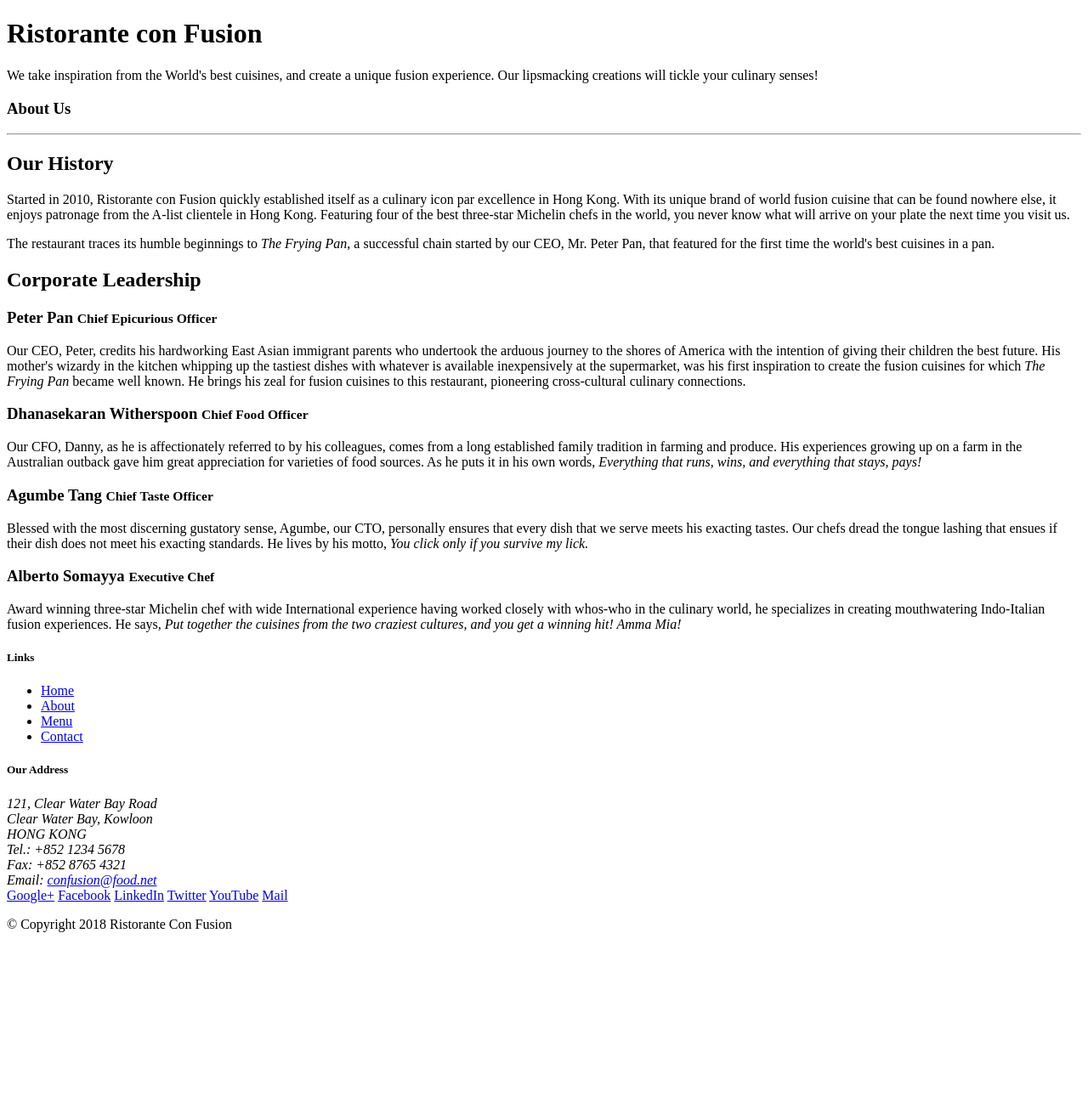
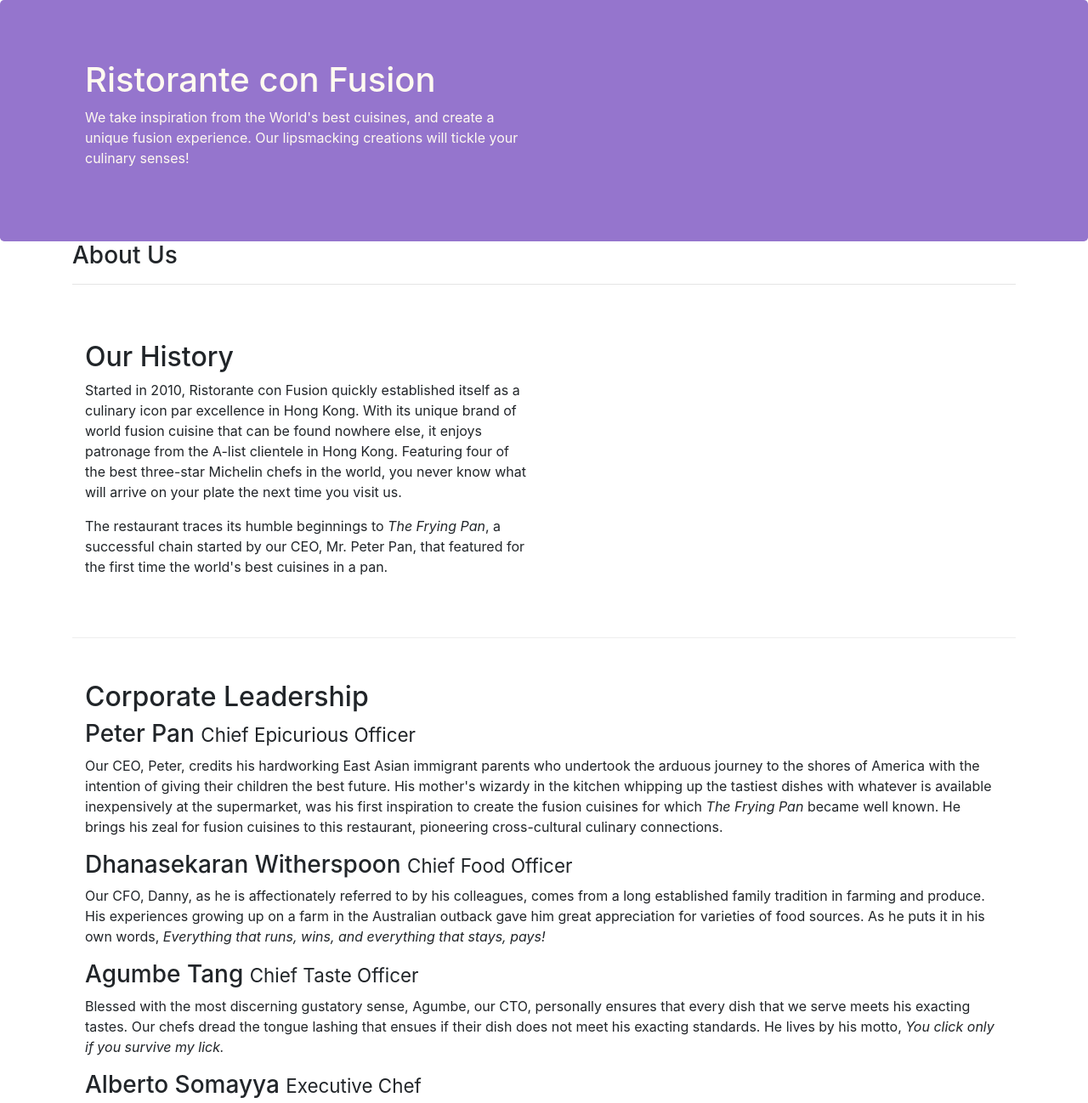
Before and after one commit to Shrey-Tyagi/git-Bootstrap-, a website: page bootstrap4/confusion/aboutus.html in a window 1280 px wide. Shown: the top 1298 px of the page at 85% size. Before the commit the page ends 1113 px from the top, so only its background shows below. Drawn offline with nearby package versions, Linux system fonts and the light colour scheme.

Commit message:
Assignment 01

```diff
--- a/bootstrap4/confusion/assignment1/aboutus.html
+++ b/bootstrap4/confusion/aboutus.html
@@ -2,8 +2,13 @@
 <html lang="en">
 
 <head>
+    <meta charset="utf-8">
+    <meta name="viewport" content="width=device-width, initial-scale=1, shrink-to-fit=no">
+    <meta http-equiv="x-ua-compatible" content="ie=edge">
 
     <title>Ristorante Con Fusion: About Us</title>
+    <link rel="stylesheet" href="node_modules/bootstrap/dist/css/bootstrap.min.css">
+    <link href="css/styles.css" rel="stylesheet">
 
 </head>
 
@@ -22,36 +27,36 @@
         </div>
     </header>
 
-    <div>
-        <div>
-            <div>
+    <div class="container">
+        <div class="row">
+            <div class ="col-12">
                <h3>About Us</h3>
                <hr>
             </div>
         </div>
 
-        <div>
-            <div>
+        <div class="row row-content">
+            <div class="col-12 col-sm-6">
                 <h2>Our History</h2>
                 <p>Started in 2010, Ristorante con Fusion quickly established itself as a culinary icon par excellence in Hong Kong. With its unique brand of world fusion cuisine that can be found nowhere else, it enjoys patronage from the A-list clientele in Hong Kong.  Featuring four of the best three-star Michelin chefs in the world, you never know what will arrive on your plate the next time you visit us.</p>
                 <p>The restaurant traces its humble beginnings to <em>The Frying Pan</em>, a successful chain started by our CEO, Mr. Peter Pan, that featured for the first time the world's best cuisines in a pan.</p>
             </div>
-            <div>
+            <div class="col-12 col-sm-6">
             </div>
         </div>
 
 
-        <div>
-            <div>
+        <div class="row row-content">
+            <div class="col-12">
                 <h2>Corporate Leadership</h2>
                 <h3>Peter Pan <small>Chief Epicurious Officer</small></h3>
-                <p>Our CEO, Peter, credits his hardworking East Asian immigrant parents who undertook the arduous journey to the shores of America with the intention of giving their children the best future. His mother's wizardy in the kitchen whipping up the tastiest dishes with whatever is available inexpensively at the supermarket, was his first inspiration to create the fusion cuisines for which <em>The Frying Pan</em> became well known. He brings his zeal for fusion cuisines to this restaurant, pioneering cross-cultural culinary connections.</p>
+                <p class="d-none d-sm-block">Our CEO, Peter, credits his hardworking East Asian immigrant parents who undertook the arduous journey to the shores of America with the intention of giving their children the best future. His mother's wizardy in the kitchen whipping up the tastiest dishes with whatever is available inexpensively at the supermarket, was his first inspiration to create the fusion cuisines for which <em>The Frying Pan</em> became well known. He brings his zeal for fusion cuisines to this restaurant, pioneering cross-cultural culinary connections.</p>
                 <h3>Dhanasekaran Witherspoon <small>Chief Food Officer</small></h3>
-                <p>Our CFO, Danny, as he is affectionately referred to by his colleagues, comes from a long established family tradition in farming and produce. His experiences growing up on a farm in the Australian outback gave him great appreciation for varieties of food sources. As he puts it in his own words, <em>Everything that runs, wins, and everything that stays, pays!</em></p>
+                <p class="d-none d-sm-block">Our CFO, Danny, as he is affectionately referred to by his colleagues, comes from a long established family tradition in farming and produce. His experiences growing up on a farm in the Australian outback gave him great appreciation for varieties of food sources. As he puts it in his own words, <em>Everything that runs, wins, and everything that stays, pays!</em></p>
                 <h3>Agumbe Tang <small>Chief Taste Officer</small></h3>
-                <p>Blessed with the most discerning gustatory sense, Agumbe, our CTO, personally ensures that every dish that we serve meets his exacting tastes. Our chefs dread the tongue lashing that ensues if their dish does not meet his exacting standards. He lives by his motto, <em>You click only if you survive my lick.</em></p>
+                <p class="d-none d-sm-block">Blessed with the most discerning gustatory sense, Agumbe, our CTO, personally ensures that every dish that we serve meets his exacting tastes. Our chefs dread the tongue lashing that ensues if their dish does not meet his exacting standards. He lives by his motto, <em>You click only if you survive my lick.</em></p>
                 <h3>Alberto Somayya <small>Executive Chef</small></h3>
-                <p>Award winning three-star Michelin chef with wide International experience having worked closely with whos-who in the culinary world, he specializes in creating mouthwatering Indo-Italian fusion experiences. He says, <em>Put together the cuisines from the two craziest cultures, and you get a winning hit! Amma Mia!</em></p>
+                <p class="d-none d-sm-block">Award winning three-star Michelin chef with wide International experience having worked closely with whos-who in the culinary world, he specializes in creating mouthwatering Indo-Italian fusion experiences. He says, <em>Put together the cuisines from the two craziest cultures, and you get a winning hit! Amma Mia!</em></p>
             </div>
        </div>
 
@@ -98,6 +103,9 @@
            </div>
         </div>
     </footer>
+    <script src="node_modules/jquery/dist/jquery.slim.min.js"></script>
+    <script src="node_modules/popper.js/dist/umd/popper.min.js"></script>
+    <script src="node_modules/bootstrap/dist/js/bootstrap.min.js"></script>
 
 </body>
 
--- a/bootstrap4/confusion/assignment1/css/styles.css
+++ /dev/null
@@ -1,29 +0,0 @@
-.row-header{
-    margin:0px auto;
-    padding:0px;
-}
-
-.row-content {
-    margin:0px auto;
-    padding: 50px 0px 50px 0px;
-    border-bottom: 1px ridge;
-    min-height:400px;
-}
-
-.footer{
-    background-color: #D1C4E9;
-    margin:0px auto;
-    padding: 20px 0px 20px 0px;
-}
-.jumbotron {
-    padding:70px 30px 70px 30px;
-    margin:0px auto;
-    background: #9575CD ;
-    color:floralwhite;
-}
-
-address{
-    font-size:80%;
-    margin:0px;
-    color:#0f0f0f;
-}
--- a/bootstrap4/confusion/package.json
+++ b/bootstrap4/confusion/package.json
@@ -17,5 +17,9 @@
     "bootstrap": "^4.0.0",
     "jquery": "^3.3.1",
     "popper.js": "^1.12.9"
+  },
+  "repository": {
+    "type": "git",
+    "url": "(https://github.com/Shrey-Tyagi/git-Bootstrap-.git/confusion"
   }
 }
```
Also changed, not shown: bootstrap4/confusion/assignment1/package.json (deleted, +0 -25 lines), bootstrap4/confusion/screencapture-localhost-3000-aboutus-html-2020-04-23-03_27_25.png (added), bootstrap4/confusion/screencapture-localhost-3000-aboutus-html-2020-04-23-03_29_48.png (added), 2 other files.
